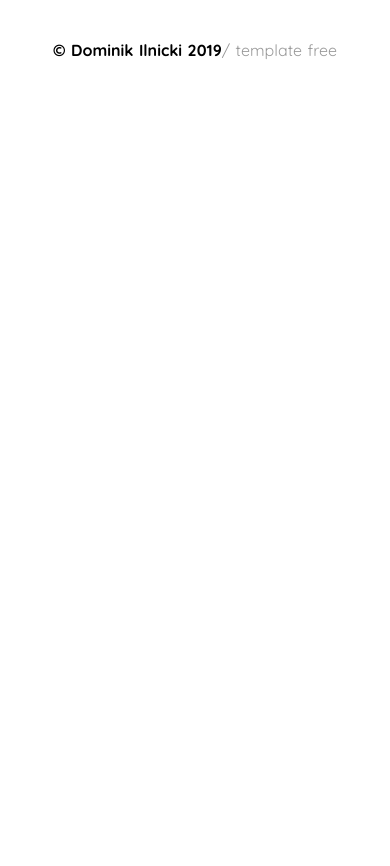
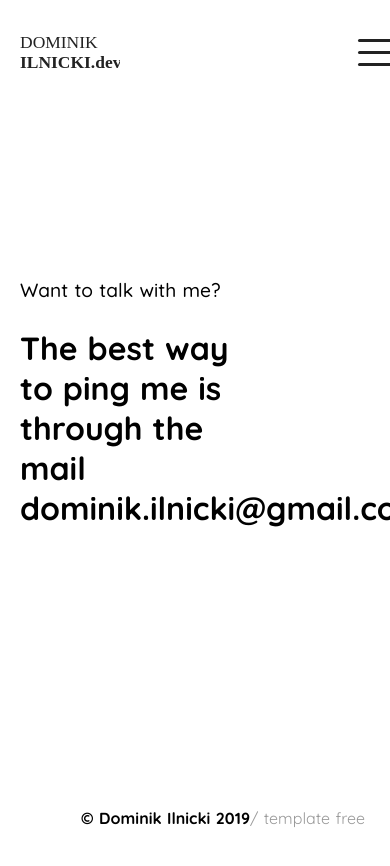
Before and after one commit to Ilnicki010/portfolioV2, a Nuxt app: page /contact in a window 390 px wide. Shown: the top 866 px of the page. Before the commit the page ends 844 px from the top, so only its background shows below. Built offline with nearby package versions, Linux system fonts and the light colour scheme.

Commit message:
contact site

```diff
--- a/components/mainMenu.vue
+++ b/components/mainMenu.vue
@@ -1,4 +1,6 @@
 <template>
+  <nav class="mainMenuWrapper">
+    <img src="@/assets/logo.svg" alt="Dominik Ilnicki Logo" />
     <div class="main-menu">
       <input type="checkbox" />
       <span></span>
@@ -19,6 +21,7 @@
         </li>
       </ul>
     </div>
+  </nav>
 </template>
 
 <script>
@@ -26,23 +29,30 @@ export default {}
 </script>
 
 <style lang="scss" scoped>
+.mainMenuWrapper {
+  display: flex;
+  justify-content: center;
+  flex: 1;
+  position: relative;
+  img {
+    flex: 1;
+    max-width: 100px;
+  }
+
   .main-menu {
     flex: 4;
     display: flex;
     align-items: center;
     justify-content: flex-end;
-
+    position: relative;
     input {
-    display: none;
+      opacity: 0;
     }
-  ul {
+    .main-menu__content {
       display: flex;
       li {
         margin: 0 40px;
-    }
-
-    li a {
-      color: #000;
+        a {
           font-weight: 600;
           padding: 10px 0;
           border-bottom: 2px solid transparent;
@@ -54,8 +64,11 @@ export default {}
         }
       }
     }
+  }
+}
 @media screen and (max-width: 720px) {
   .main-menu {
+    padding: 20px;
     position: relative;
     .main-menu__content {
       position: absolute;
@@ -80,6 +93,12 @@ export default {}
         width: 100%;
         font-size: 1.2rem;
         cursor: pointer;
+        a {
+          color: #fff;
+          &:last-child {
+            color: #fff;
+          }
+        }
         &:last-child {
           margin: auto;
           display: block;
@@ -88,12 +107,6 @@ export default {}
           left: 0;
           background: #baf2bb;
           text-align: center;
-          a {
-            color: #000;
-          }
-        }
-        a {
-          color: #fff;
         }
       }
     }
@@ -105,6 +118,7 @@ export default {}
       position: absolute;
       margin: 0;
       padding: 0;
+      top: 0;
       opacity: 0;
       z-index: 99999999;
       transform-origin: 50% 50%;
--- a/layouts/default.vue
+++ b/layouts/default.vue
@@ -1,13 +1,20 @@
 <template>
-  <div>
-    <nuxt />
+  <div class="layoutWrapper">
+    <main-menu class="menu" />
+    <nuxt class="content" />
     <footer class="main-footer">
       © Dominik Ilnicki 2019
       <span>/ template free</span>
     </footer>
   </div>
 </template>
-
+<script>
+import mainMenu from '@/components/mainMenu'
+export default {
+  components: { mainMenu },
+  transition: 'default'
+}
+</script>
 <style lang="scss">
 html {
   font-family: 'Source Sans Pro', -apple-system, BlinkMacSystemFont, 'Segoe UI',
@@ -38,8 +45,41 @@ ul {
 
 a {
   text-decoration: none;
+  color: #000;
 }
-
+.layoutWrapper {
+  display: grid;
+  grid-template-columns: 1fr;
+  grid-template-rows: auto auto auto;
+  overflow-x: hidden;
+  padding: 20px 70px;
+  .menu {
+    grid-column-start: 1;
+    grid-column-end: 2;
+    grid-row-start: 1;
+    grid-row-end: 1;
+  }
+  .content {
+    grid-column-start: 1;
+    grid-column-end: 2;
+    grid-row-start: 2;
+    grid-row-end: 2;
+  }
+  .main-footer {
+    grid-column-start: 1;
+    grid-column-end: 2;
+    grid-row-start: 3;
+    grid-row-end: 3;
+    font-weight: 800;
+    display: flex;
+    align-items: center;
+    padding: 50px 0;
+    span {
+      font-weight: 100;
+      opacity: 0.4;
+    }
+  }
+}
 .button {
   border-radius: 4px;
   width: 160px;
@@ -93,16 +133,6 @@ a {
   }
 }
 
-.main-footer {
-  padding: 30px 90px;
-  font-weight: 800;
-  display: flex;
-  align-items: center;
-  span {
-    font-weight: 100;
-    opacity: 0.4;
-  }
-}
 .default-enter {
   transform: translateX(100vw);
 }
@@ -122,11 +152,13 @@ a {
   transform: translateX(-100vw);
 }
 @media screen and (max-width: 720px) {
+  .layoutWrapper {
+    padding: 30px 20px;
+  }
   .button {
     width: auto;
   }
   .main-footer {
-    padding: 40px;
     justify-content: center;
   }
 }
--- /dev/null
+++ b/pages/contact.vue
@@ -0,0 +1,35 @@
+<template>
+  <div class="contactWrapper">
+    <h1>Want to talk with me?</h1>
+    <h2>The best way to ping me is through the mail dominik.ilnicki@gmail.com</h2>
+  </div>
+</template>
+
+<script>
+import mainMenu from '@/components/mainMenu'
+export default {
+  components: { mainMenu }
+}
+</script>
+
+<style lang="scss" scoped>
+.contactWrapper {
+  display: flex;
+  justify-content: center;
+  height: calc(100vh - 160px);
+  flex-direction: column;
+  max-width: 60%;
+  h1,
+  p {
+    margin: 0;
+  }
+  h1 {
+    font-size: 1.2rem;
+    font-weight: 500;
+  }
+
+  h2 {
+    font-size: 2rem;
+  }
+}
+</style>
--- a/pages/index.vue
+++ b/pages/index.vue
@@ -1,10 +1,6 @@
 <template>
   <div class="mainWrapper">
     <header class="cta-section">
-      <nav class="cta-section__navbar">
-        <img src="@/assets/logo.svg" alt="Dominik Ilnicki Logo" />
-        <main-menu />
-      </nav>
       <div class="cta-section__content">
         <h1>Dominik Ilnicki web developer based in Gdynia Poland</h1>
         <h2>
@@ -12,7 +8,7 @@
           possible
         </h2>
         <div class="cta-section__content__buttons">
-          <a href class="button button--primary">Contact me</a>
+          <nuxt-link to="/contact" class="button button--primary">Contact me</nuxt-link>
           <a
             href="https://github.com/Ilnicki010"
             target="_blank"
@@ -24,17 +20,11 @@
         </div>
       </div>
       <img src="@/assets/patter.svg" class="pattern" alt="decoral pattern" />
+      <img src="@/assets/patter.svg" class="pattern" alt="decoral pattern" />
     </header>
     <main class="projects-wrapper">
-      <project-block
-        v-for="project in myProjects"
-        :key="project.nameID"
-        :project="project"
-      />
+      <project-block v-for="project in myProjects" :key="project.nameID" :project="project" />
     </main>
-    <div class="right">
-      <NuxtChild :key="$route.params.nameID" />
-    </div>
   </div>
 </template>
 
@@ -44,7 +34,6 @@ import projectBlock from '@/components/projectBlock'
 import mainMenu from '@/components/mainMenu'
 export default {
   components: { projectBlock, mainMenu },
-  transition: 'default',
   data() {
     return {
       myProjects
@@ -55,7 +44,6 @@ export default {
 
 <style lang="scss" scoped>
 .mainWrapper {
-  padding: 20px 70px;
   display: grid;
   grid-template-rows: 80vh 1fr;
   grid-template-columns: 1fr 1fr;
@@ -72,17 +60,6 @@ export default {
   justify-content: center;
   flex-direction: column;
   position: relative;
-
-  .cta-section__navbar {
-    display: flex;
-    justify-content: center;
-    flex: 1;
-
-    img {
-      flex: 1;
-      max-width: 100px;
-    }
-  }
 
   .cta-section__content {
     flex: 6;
@@ -110,11 +87,19 @@ export default {
   }
 
   .pattern {
-    position: absolute;
-    top: -100px;
-    right: -200px;
-    z-index: -9999;
-    width: 500px;
+    display: none;
+    // position: absolute;
+    // top: 0;
+    // right: 0;
+    // z-index: -9999;
+    // width: 200px;
+    // &:last-child {
+    //   top: 20px;
+    //   right: 40px;
+    //   z-index: -9999;
+    //   width: 230px;
+    //   transform: rotate(-24deg);
+    // }
   }
 }
 
@@ -127,7 +112,7 @@ export default {
   grid-template-rows: auto;
   grid-template-columns: 1fr 1fr;
   grid-gap: 50px;
-  padding-bottom: 40px;
+  margin-bottom: 30px;
 }
 @media screen and (max-width: 720px) {
   .cta-section {
@@ -152,9 +137,7 @@ export default {
       }
     }
   }
-  .mainWrapper {
-    padding: 30px;
-  }
+
   .projects-wrapper {
     grid-gap: 40px;
     grid-template-columns: auto;
--- a/pages/projects/index.vue
+++ b/pages/projects/index.vue
@@ -70,7 +70,6 @@ export default {
 </script>
 <style lang="scss" scoped>
 .projectWrapper {
-  padding: 70px;
   display: grid;
   grid-template-columns: 1fr 1fr;
   grid-template-rows: 48px auto auto;
@@ -157,7 +156,6 @@ export default {
 }
 @media screen and (max-width: 720px) {
   .projectWrapper {
-    padding: 30px;
     grid-template-columns: 1fr;
     grid-template-rows: 48px auto auto;
     grid-row-gap: 40px;
```
Lines whose indentation alone changed are shown as unchanged.
